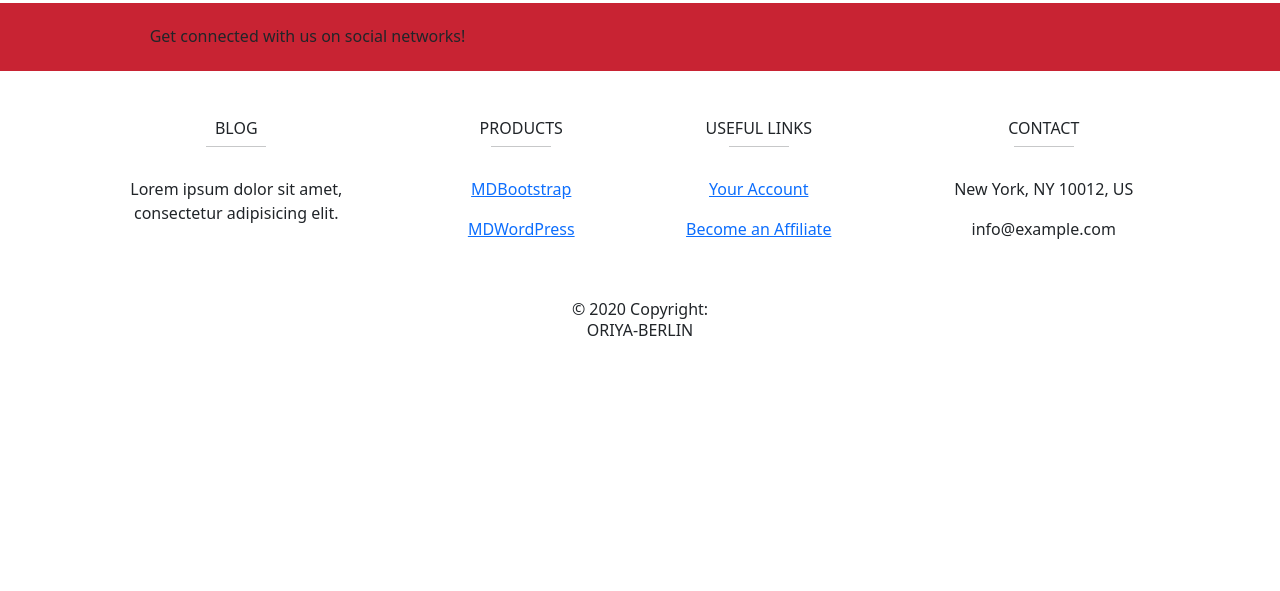
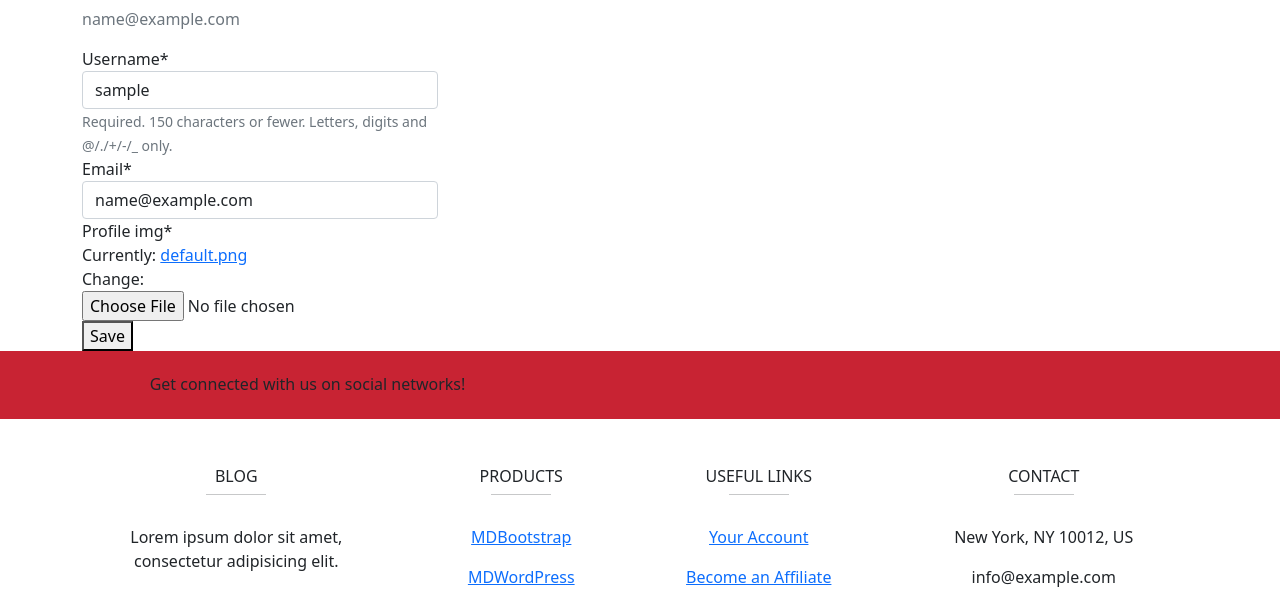
Before and after one commit to Oriya-Berlin/Blog, a Django app: page /profile/ in a window 1280 px wide. Shown: the part 395-986 px from the top of the page. Before the commit the page ends 731 px from the top, so only its background shows below. Run offline with Django 3.2, Linux system fonts and the light colour scheme; the visitor is signed in with stand-in values (Sample User, id 1); some libraries are stand-ins or nearby versions.

Commit message:
more functionality

```diff
--- a/app/models.py
+++ b/app/models.py
@@ -1,6 +1,7 @@
 from django.db import models
 from django.utils import timezone
 from django.contrib.auth.models import User
+from django.urls import reverse
 
 
 class Post(models.Model):
@@ -11,3 +12,6 @@ class Post(models.Model):
 
     def __str__(self):
         return self.title
+
+    def get_absolute_url(self):
+        return reverse('post-detail', kwargs={'pk': self.pk})
--- a/app/templates/app/navbar.html
+++ b/app/templates/app/navbar.html
@@ -1,24 +1,18 @@
-
-
-
-
-
 <nav class="navbar navbar-expand-lg navbar-dark bg-dark">
     <div class="container-fluid">
         <a class="navbar-brand" href="#">Blog</a>
-    <button class="navbar-toggler" type="button" data-bs-toggle="collapse" data-bs-target="#navbarScroll" aria-controls="navbarScroll" aria-expanded="false" aria-label="Toggle navigation">
+        <button class="navbar-toggler" type="button" data-bs-toggle="collapse" data-bs-target="#navbarScroll"
+                aria-controls="navbarScroll" aria-expanded="false" aria-label="Toggle navigation">
             <span class="navbar-toggler-icon"></span>
         </button>
         <div class="collapse navbar-collapse" id="navbarScroll">
+
+            {% if user.is_authenticated %}
+
             <ul class="navbar-nav me-auto my-2 my-lg-0 navbar-nav-scroll" style="--bs-scroll-height: 100px;">
                 <li class="nav-item">
                     <a class="nav-link active" aria-current="page" href="{% url 'blog-home-page' %}">Home</a>
                 </li>
-
-
-
-        {% if user.is_authenticated %}
-
                 <li class="nav-item">
                     <a class="nav-link active" aria-current="page" href="#">Hi, {{ user }}</a>
                 </li>
@@ -26,27 +20,34 @@
                     <a class="nav-link active" aria-current="page" href="{% url 'profile' %}">Profile</a>
                 </li>
                 <li class="nav-item">
+                    <a class="nav-link active" aria-current="page" href="{% url 'post-create' %}">New Post</a>
+                </li>
+                <li class="nav-item">
                     <a class="nav-link active" aria-current="page" href="{% url 'logout' %}">Logout</a>
                 </li>
+            </ul>
 
             {% else %}
 
+            <ul class="navbar-nav me-auto my-2 my-lg-0 navbar-nav-scroll" style="--bs-scroll-height: 100px;">
+                <li class="nav-item">
+                    <a class="nav-link active" aria-current="page" href="{% url 'blog-home-page' %}">Home</a>
+                </li>
                 <li class="nav-item">
                     <a class="nav-link active" aria-current="page" href="{% url 'register' %}">Register</a>
                 </li>
                 <li class="nav-item">
                     <a class="nav-link active" aria-current="page" href="{% url 'login' %}">Login</a>
                 </li>
+            </ul>
 
             {% endif %}
 
-
-
-      </ul>
             <form class="d-flex">
                 <input class="form-control me-2" type="search" placeholder="Search" aria-label="Search">
                 <button class="btn btn-outline-success" type="submit">Search</button>
             </form>
+
         </div>
     </div>
 </nav>
--- a/app/urls.py
+++ b/app/urls.py
@@ -1,10 +1,15 @@
 from django.urls import path
-
+from .views import PostLIstView, PostDetailView, PostCreateView, PostUpdateView, PostDeleteView
 from . import views
 
 
 # blog/
 urlpatterns = [
-    path('', views.home, name='blog-home-page'),  # master
+    #path('', views.home, name='blog-home-page'),  # master
+    path('', PostLIstView.as_view(), name='blog-home-page'),
+    path('post/<int:pk>/', PostDetailView.as_view(), name='post-detail'),
+    path('post/new/', PostCreateView.as_view(), name='post-create'),
+    path('post/<int:pk>/update/', PostUpdateView.as_view(), name='post-update'),
+    path('post/<int:pk>/delete/', PostDeleteView.as_view(), name='post-delete'),
     path('about/', views.about, name='blog-about-page'),
 ]
--- a/users/forms.py
+++ b/users/forms.py
@@ -1,6 +1,8 @@
 from django import forms
 from django.contrib.auth.models import User
 from django.contrib.auth.forms import UserCreationForm
+
+from users.models import Profile
 
 
 class RegisterForm(UserCreationForm):
@@ -10,3 +12,17 @@ class RegisterForm(UserCreationForm):
     class Meta:
         model = User
         fields = ['username', 'email', 'password1', 'password2']
+
+
+class UserUpdateForm(forms.ModelForm):
+    email = forms.EmailField()
+
+    class Meta:
+        model = User
+        fields = ['username', 'email']
+
+
+class ProfileUpdateForm(forms.ModelForm):
+    class Meta:
+        model = Profile
+        fields = ['profile_img']
--- a/users/models.py
+++ b/users/models.py
@@ -1,5 +1,6 @@
 from django.db import models
 from django.contrib.auth.models import User
+from PIL import Image
 
 
 class Profile(models.Model):
@@ -8,3 +9,15 @@ class Profile(models.Model):
 
     def __str__(self):
         return self.user.username
+
+    # we override 'save' method
+    # we will make profile pictures smaller in order to make browser faster
+    def save(self, *args, **kwargs):
+        super().save(*args, **kwargs)
+
+        img = Image.open(self.profile_img.path)
+
+        if img.height > 250 or img.width > 250:
+            new_size = (250, 250)
+            img.thumbnail(new_size)
+            img.save(self.profile_img.path)
--- a/users/signals.py
+++ b/users/signals.py
@@ -4,6 +4,7 @@ from django.dispatch import receiver
 from .models import Profile
 
 
+# when user create new profile, it will create him also default profile image
 @receiver(post_save, sender=User)
 def create_profile(sender, instance, created, **kwargs):
     if created:
--- a/users/templates/users/login.html
+++ b/users/templates/users/login.html
@@ -3,6 +3,7 @@
 
 
 {% block content %}
+
     <div class="content-section">
         <form method="POST">
             {% csrf_token %}
--- a/users/templates/users/profile.html
+++ b/users/templates/users/profile.html
@@ -12,5 +12,11 @@
                 <p class="text-secondary">{{ user.email }}</p>
             </div>
         </div>
+        <form method="post" enctype="multipart/form-data">
+            {% csrf_token%}
+            {{ user_update_form|crispy }}
+            {{ profile_update_form|crispy }}
+            <button type="submit">Save</button>
+        </form>
     </div>
 {% endblock content %}
--- a/users/views.py
+++ b/users/views.py
@@ -1,6 +1,6 @@
 from django.shortcuts import render, redirect
 from django.contrib import messages
-from users.forms import RegisterForm
+from users.forms import RegisterForm, UserUpdateForm, ProfileUpdateForm
 from django.contrib.auth.decorators import login_required
 
 
@@ -21,4 +21,20 @@ def register(request):
 
 @login_required
 def profile(request):
-    return render(request, 'users/profile.html')
+    if request.method == 'POST':
+        user_update_form = UserUpdateForm(request.POST, instance=request.user)
+        profile_update_form = ProfileUpdateForm(request.POST, request.FILES, instance=request.user.profile)
+
+        if user_update_form.is_valid() and profile_update_form.is_valid():
+            user_update_form.save()
+            profile_update_form.save()
+            messages.success(request, 'Your account has been updated!')
+            return redirect('profile')
+
+    else:
+        user_update_form = UserUpdateForm(instance=request.user)
+        profile_update_form = ProfileUpdateForm(instance=request.user.profile)
+
+    forms = {'user_update_form': user_update_form, 'profile_update_form': profile_update_form}
+
+    return render(request, 'users/profile.html', forms)
```
Also changed, not shown: app/templates/app/home.html (+6 -2 lines), app/templates/app/post_confirm_delete.html (added, +15 -0 lines), app/templates/app/post_detail.html (added, +25 -0 lines), app/templates/app/post_form.html (added, +14 -0 lines), app/views.py (+57 -0 lines), media/profile_pics/dubai_Xv9Rc6s.jpg (added), media/profile_pics/face2.jpg (added), media/profile_pics/הסתברות.png (added). Lines whose indentation alone changed are shown as unchanged.
